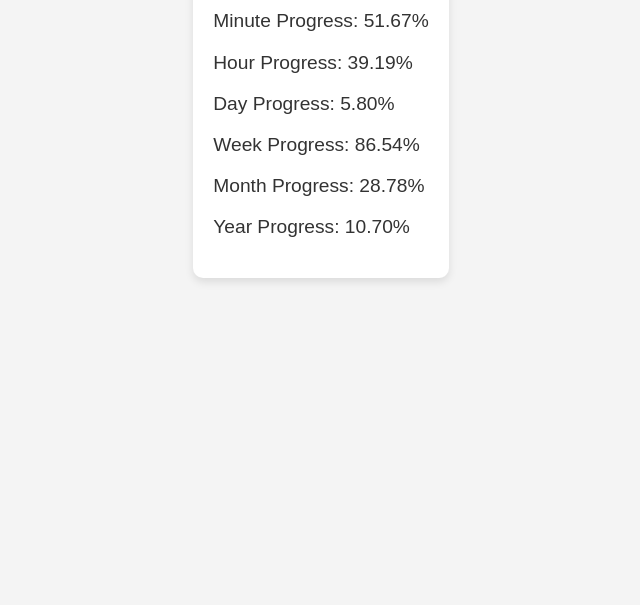
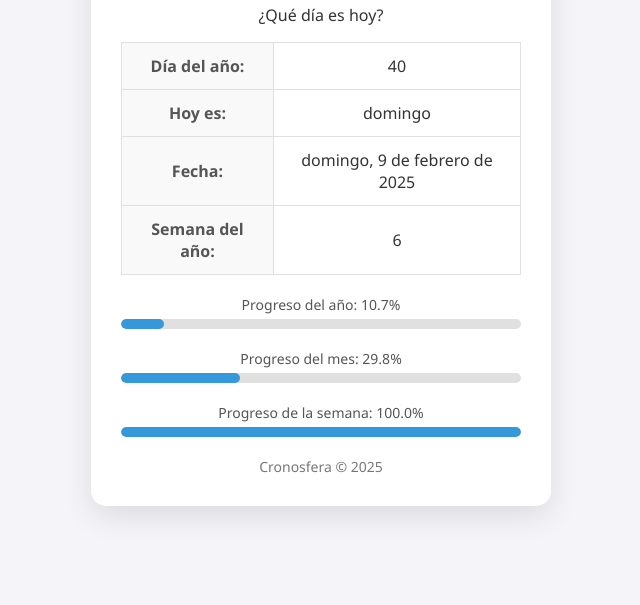
Before and after one commit to denaunistic/Cronosfera, a plain HTML site: page Index.html in a window 1280 px wide. Shown: the part 195-800 px from the top of the page, without its empty margins (319-959 px from the left). Drawn offline with Linux system fonts and the light colour scheme.

Commit message:
Cambiandole

```diff
--- a/Index.html
+++ b/Index.html
@@ -1,91 +1,223 @@
 <!DOCTYPE html>
-<html>
+<html lang="es">
 <head>
-  <title>Time Progress Tracker</title>
-  <style>
-    body {
-      font-family: Arial, sans-serif;
-      text-align: center;
-      margin-top: 50px;
-      background-color: #f4f4f4;
-      color: #333;
-    }
-    h1 {
-      font-size: 2.5em;
-      margin-bottom: 20px;
-    }
-    .progress-container {
-      display: inline-block;
-      text-align: left;
-      font-size: 1.2em;
-      margin: 10px;
-      padding: 20px;
-      background-color: #fff;
-      border-radius: 10px;
-      box-shadow: 0 4px 8px rgba(0, 0, 0, 0.1);
-    }
-  </style>
-  <script>
-    function updateProgress() {
-      const now = new Date();
+    <meta charset="UTF-8">
+    <meta name="viewport" content="width=device-width, initial-scale=1.0">
+    <title>Cronosfera</title>
+    <style>
+        /* General Styles */
+        body {
+            font-family: 'Segoe UI', Tahoma, Geneva, Verdana, sans-serif;
+            background-color: #f4f4f9;
+            color: #333;
+            margin: 0;
+            padding: 0;
+            display: flex;
+            justify-content: center;
+            align-items: center;
+            height: 100vh;
+        }
 
-      // Milliseconds in the current second
-      const milliseconds = now.getMilliseconds();
-      const secondProgress = (milliseconds / 1000) * 100;
+        /* Calendar Container */
+        .calendar {
+            background-color: #ffffff;
+            padding: 30px;
+            border-radius: 15px;
+            box-shadow: 0 10px 30px rgba(0, 0, 0, 0.1);
+            text-align: center;
+            max-width: 400px;
+            width: 100%;
+        }
 
-      // Seconds in the current minute
-      const seconds = now.getSeconds() + (milliseconds / 1000);
-      const minuteProgress = (seconds / 60) * 100;
+        /* Header */
+        .calendar h1 {
+            font-size: 24px;
+            margin-bottom: 20px;
+            color: #2c3e50;
+        }
 
-      // Minutes in the current hour
-      const minutes = now.getMinutes() + (seconds / 60);
-      const hourProgress = (minutes / 60) * 100;
+        /* Table Styles */
+        .calendar table {
+            width: 100%;
+            border-collapse: collapse;
+            margin-bottom: 20px;
+        }
 
-      // Hours in the current day
-      const hours = now.getHours() + (minutes / 60);
-      const dayProgress = (hours / 24) * 100;
+        .calendar td {
+            padding: 12px;
+            border: 1px solid #e0e0e0;
+            font-size: 16px;
+        }
 
-      // Days in the current week (starting from Monday)
-      const dayOfWeek = now.getDay(); // 0 (Sunday) to 6 (Saturday)
-      const startOfWeek = new Date(now.getFullYear(), now.getMonth(), now.getDate() - (dayOfWeek === 0 ? 6 : dayOfWeek - 1));
-      const weekProgress = ((now - startOfWeek) / (7 * 86400000)) * 100;
+        .calendar td:first-child {
+            font-weight: bold;
+            background-color: #f9f9f9;
+            color: #555;
+        }
 
-      // Days in the current month
-      const startOfMonth = new Date(now.getFullYear(), now.getMonth(), 1);
-      const endOfMonth = new Date(now.getFullYear(), now.getMonth() + 1, 0);
-      const daysInMonth = endOfMonth.getDate(); // Get the number of days in the current month
-      const monthProgress = ((now - startOfMonth) / (daysInMonth * 86400000)) * 100;
+        /* Progress Bars */
+        .progress-container {
+            margin: 20px 0;
+        }
 
-      // Days in the current year
-      const startOfYear = new Date(now.getFullYear(), 0, 1);
-      const endOfYear = new Date(now.getFullYear() + 1, 0, 1);
-      const yearProgress = ((now - startOfYear) / (endOfYear - startOfYear)) * 100;
+        .progress-label {
+            font-size: 14px;
+            color: #555;
+            margin-bottom: 5px;
+        }
 
-      // Update the DOM
-      document.getElementById('second-progress').innerText = `Second Progress: ${secondProgress.toFixed(2)}%`;
-      document.getElementById('minute-progress').innerText = `Minute Progress: ${minuteProgress.toFixed(2)}%`;
-      document.getElementById('hour-progress').innerText = `Hour Progress: ${hourProgress.toFixed(2)}%`;
-      document.getElementById('day-progress').innerText = `Day Progress: ${dayProgress.toFixed(2)}%`;
-      document.getElementById('week-progress').innerText = `Week Progress: ${weekProgress.toFixed(2)}%`;
-      document.getElementById('month-progress').innerText = `Month Progress: ${monthProgress.toFixed(2)}%`;
-      document.getElementById('year-progress').innerText = `Year Progress: ${yearProgress.toFixed(2)}%`;
-    }
+        .progress-bar {
+            background-color: #e0e0e0;
+            border-radius: 10px;
+            overflow: hidden;
+            height: 10px;
+        }
 
-    // Update every millisecond for smooth second progress
-    setInterval(updateProgress, 10);
-    updateProgress(); // Initial call
-  </script>
+        .progress-bar-fill {
+            background-color: #3498db;
+            height: 100%;
+            border-radius: 10px;
+        }
+
+        /* Footer */
+        .footer {
+            font-size: 14px;
+            color: #777;
+            margin-top: 20px;
+        }
+    </style>
 </head>
 <body>
-  <h1>Time Progress Tracker</h1>
-  <div class="progress-container">
-    <p id="second-progress">Second Progress: 0%</p>
-    <p id="minute-progress">Minute Progress: 0%</p>
-    <p id="hour-progress">Hour Progress: 0%</p>
-    <p id="day-progress">Day Progress: 0%</p>
-    <p id="week-progress">Week Progress: 0%</p>
-    <p id="month-progress">Month Progress: 0%</p>
-    <p id="year-progress">Year Progress: 0%</p>
-  </div>
+    <div class="calendar">
+        <h1>Cronosfera</h1>
+        <p>¿Qué día es hoy?</p>
+        <table>
+            <tr>
+                <td>Día del año:</td>
+                <td id="day-of-year">38</td>
+            </tr>
+            <tr>
+                <td>Hoy es:</td>
+                <td id="current-day">Viernes</td>
+            </tr>
+            <tr>
+                <td>Fecha:</td>
+                <td id="current-date">7 de Febrero de 2025</td>
+            </tr>
+            <tr>
+                <td>Semana del año:</td>
+                <td id="week-number">6</td>
+            </tr>
+        </table>
+
+        <!-- Progress Bars -->
+        <div class="progress-container">
+            <div class="progress-label">Progreso del año: <span id="year-progress">10.7</span>%</div>
+            <div class="progress-bar">
+                <div class="progress-bar-fill" id="year-progress-bar"></div>
+            </div>
+        </div>
+
+        <div class="progress-container">
+            <div class="progress-label">Progreso del mes: <span id="month-progress">25.0</span>%</div>
+            <div class="progress-bar">
+                <div class="progress-bar-fill" id="month-progress-bar"></div>
+            </div>
+        </div>
+
+        <div class="progress-container">
+            <div class="progress-label">Progreso de la semana: <span id="week-progress">71.4</span>%</div>
+            <div class="progress-bar">
+                <div class="progress-bar-fill" id="week-progress-bar"></div>
+            </div>
+        </div>
+
+        <!-- Footer -->
+        <div class="footer">
+            Cronosfera © 2025
+        </div>
+    </div>
+
+    <script>
+        // Function to calculate the day of the year
+        function getDayOfYear(date) {
+            const start = new Date(date.getFullYear(), 0, 0);
+            const diff = date - start;
+            const oneDay = 1000 * 60 * 60 * 24;
+            return Math.floor(diff / oneDay);
+        }
+
+        // Function to calculate the percentage of the year passed
+        function getYearProgress(date) {
+            const startOfYear = new Date(date.getFullYear(), 0, 1); // January 1st, 00:00:00
+            const endOfYear = new Date(date.getFullYear() + 1, 0, 1); // January 1st of the next year, 00:00:00
+            const totalMillisecondsInYear = endOfYear - startOfYear; // Total milliseconds in the year
+            const elapsedMilliseconds = date - startOfYear; // Milliseconds elapsed since the start of the year
+            return ((elapsedMilliseconds / totalMillisecondsInYear) * 100).toFixed(1);
+        }
+
+        // Function to calculate the percentage of the month passed
+        function getMonthProgress(date) {
+            const start = new Date(date.getFullYear(), date.getMonth(), 1);
+            const end = new Date(date.getFullYear(), date.getMonth() + 1, 0);
+            const diff = date - start;
+            const total = end - start;
+            return ((diff / total) * 100).toFixed(1);
+        }
+
+        // Function to calculate the percentage of the week passed (Monday to Sunday)
+        function getWeekProgress(date) {
+            const dayOfWeek = date.getDay(); // 0 (Sunday) to 6 (Saturday)
+            let daysPassed;
+            if (dayOfWeek === 0) {
+                // If it's Sunday, the week is 100% complete
+                daysPassed = 7;
+            } else {
+                // Otherwise, calculate days passed since Monday
+                daysPassed = dayOfWeek; // Monday = 1, Tuesday = 2, ..., Sunday = 0
+            }
+            const totalDaysInWeek = 7;
+            return ((daysPassed / totalDaysInWeek) * 100).toFixed(1);
+        }
+
+        // Function to update the website content based on the user's timezone
+        function updateContent() {
+            const today = new Date();
+            const timezone = Intl.DateTimeFormat().resolvedOptions().timeZone; // Get user's timezone
+            const options = {
+                weekday: 'long',
+                year: 'numeric',
+                month: 'long',
+                day: 'numeric',
+                timeZone: timezone // Use the user's timezone
+            };
+
+            // Update date and time information
+            document.getElementById('current-day').textContent = today.toLocaleDateString('es-CO', { weekday: 'long', timeZone: timezone });
+            document.getElementById('current-date').textContent = today.toLocaleDateString('es-CO', options);
+            document.getElementById('day-of-year').textContent = getDayOfYear(today);
+            document.getElementById('week-number').textContent = Math.ceil(getDayOfYear(today) / 7);
+
+            // Update progress percentages
+            const yearProgress = getYearProgress(today);
+            const monthProgress = getMonthProgress(today);
+            const weekProgress = getWeekProgress(today);
+
+            document.getElementById('year-progress').textContent = yearProgress;
+            document.getElementById('month-progress').textContent = monthProgress;
+            document.getElementById('week-progress').textContent = weekProgress;
+
+            // Update progress bars
+            document.getElementById('year-progress-bar').style.width = `${yearProgress}%`;
+            document.getElementById('month-progress-bar').style.width = `${monthProgress}%`;
+            document.getElementById('week-progress-bar').style.width = `${weekProgress}%`;
+        }
+
+        // Initial content update
+        updateContent();
+
+        // Schedule content update every 24 hours (86400000 milliseconds)
+        setInterval(updateContent, 86400000);
+    </script>
 </body>
 </html>
```
